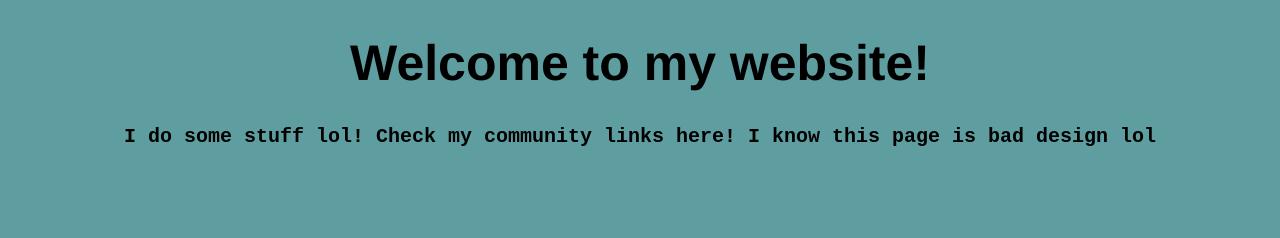
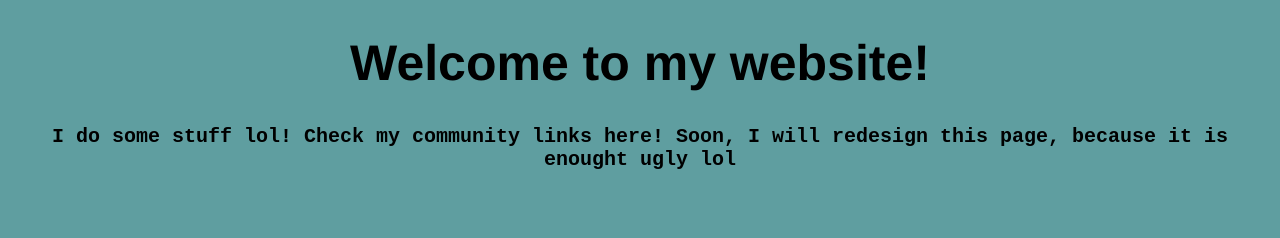
Before and after one commit to MrDendor/Dendor, a plain HTML site: page index.html in a window 1280 px wide. Shown: the top 238 px of the page. Drawn offline with Linux system fonts and the light colour scheme.

Commit message:
Update index.html

```diff
--- a/index.html
+++ b/index.html
@@ -36,7 +36,7 @@ h4 {
 
 <h1> Welcome to my website!</h1>
 
-<h2> I do some stuff lol! Check my community links here! I know this page is bad design lol</h2>
+<h2> I do some stuff lol! Check my community links here! Soon, I will redesign this page, because it is enought ugly lol</h2>
 
 <br>
 <br>
```
